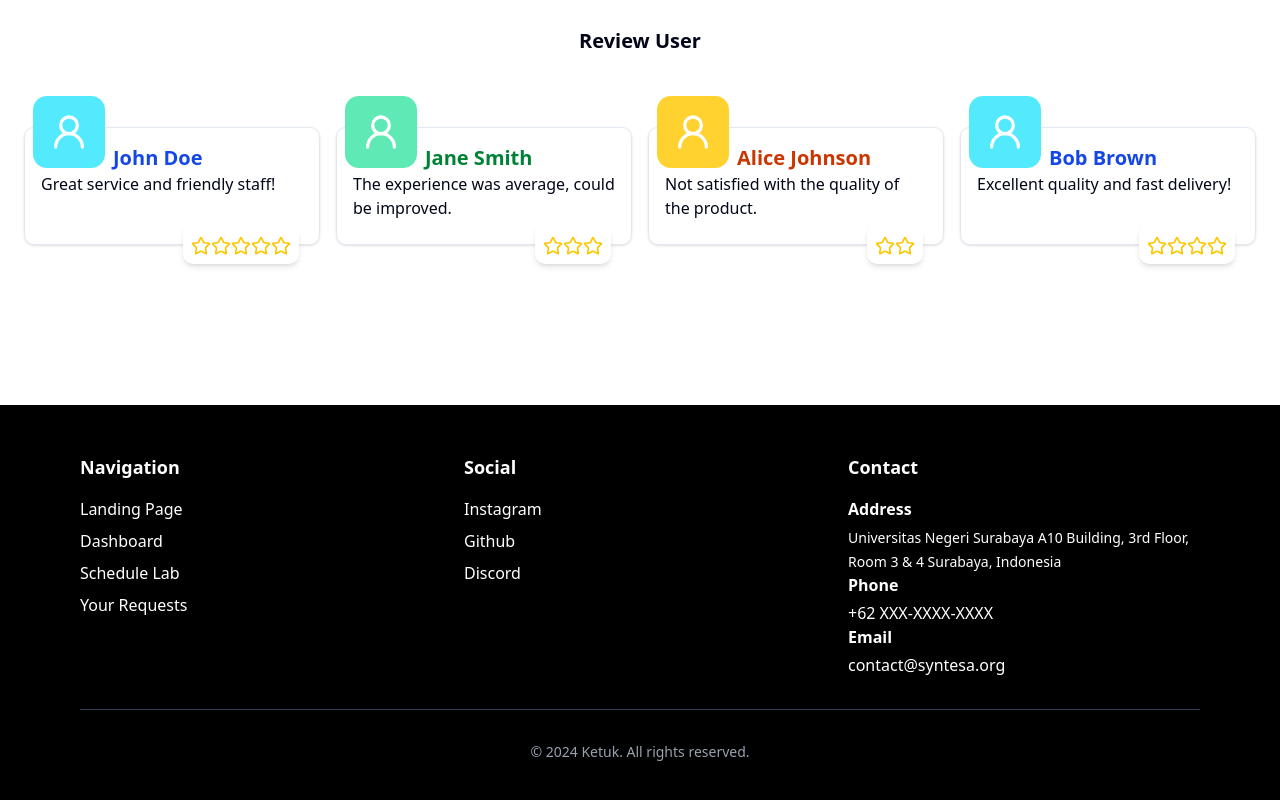
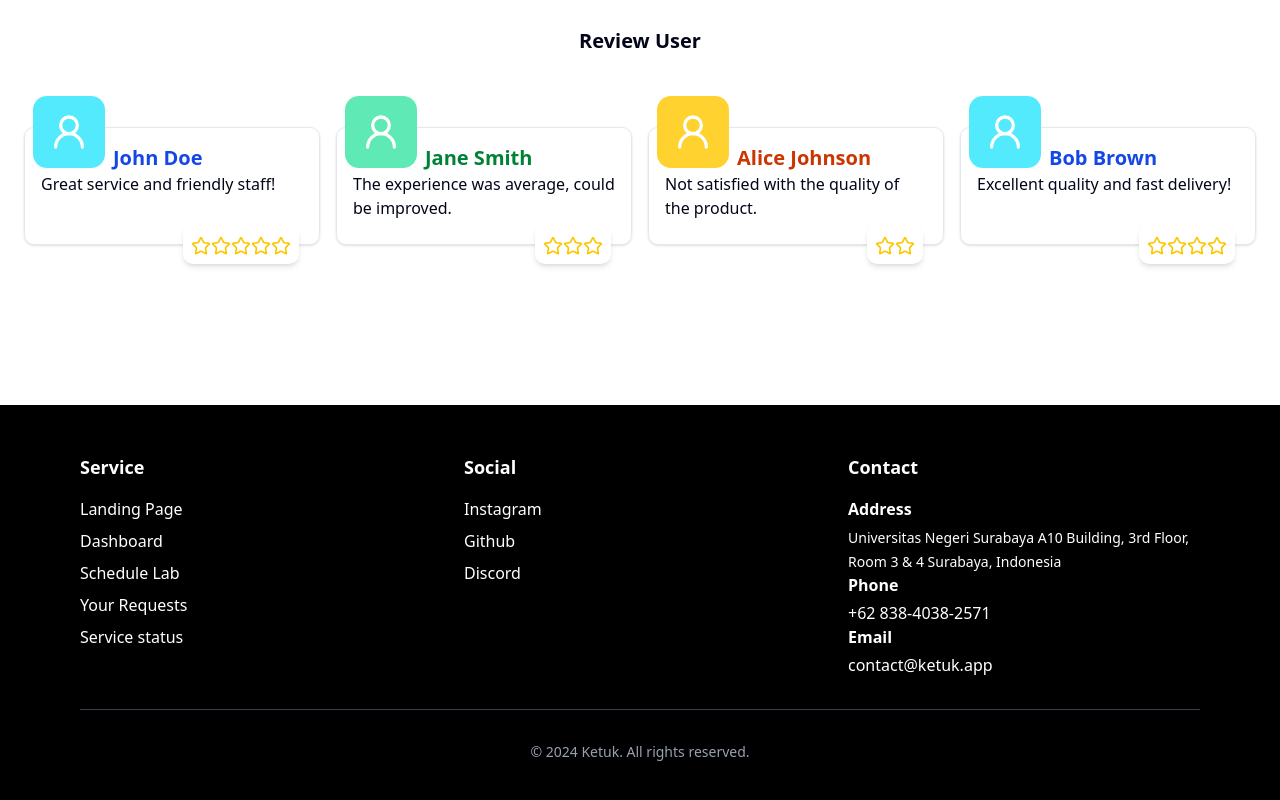
Before and after one commit to wearesyntesa/ketuk-fe, a Next.js app: page / in a window 1280 px wide. Shown: the part 2465-3265 px from the top of the page. Built offline with nearby package versions, Linux system fonts and the light colour scheme; no server answers.

Commit message:
update footer

```diff
--- a/src/components/footer.tsx
+++ b/src/components/footer.tsx
@@ -7,7 +7,7 @@ export default function Footer() {
 					<div className="grid grid-cols-1 md:grid-cols-3 gap-8 mb-8">
 						{/* Navigation */}
 						<div>
-							<h2 className="text-lg font-semibold mb-4">Navigation</h2>
+							<h2 className="text-lg font-semibold mb-4">Service</h2>
 							<div className="flex flex-col gap-2">
 								<Link href="/" className="hover:text-blue-400 transition">
 									Landing Page
@@ -24,6 +24,12 @@ export default function Footer() {
 									href="/app/your-requests"
 									className="hover:text-blue-400 transition">
 									Your Requests
+								</Link>
+								<Link
+									href="https://status.ketuk.app/"
+									target="_blank"
+									className="hover:text-blue-400 transition">
+									Service status
 								</Link>
 							</div>
 						</div>
@@ -69,17 +75,17 @@ export default function Footer() {
 							<div>
 								<h3 className="font-semibold mb-1">Phone</h3>
 								<Link
-									href="https://wa.me/62XXXXXXXXX"
+									href="https://wa.me/6283840382571"
 									className="hover:text-blue-400 transition">
-									+62 XXX-XXXX-XXXX
+									+62 838-4038-2571
 								</Link>
 							</div>
 							<div>
 								<h3 className="font-semibold mb-1">Email</h3>
 								<Link
-									href="mailto:contact@syntesa.org"
+									href="mailto:contact@ketuk.app"
 									className="hover:text-blue-400 transition">
-									contact@syntesa.org
+									contact@ketuk.app
 								</Link>
 							</div>
 						</div>
```
